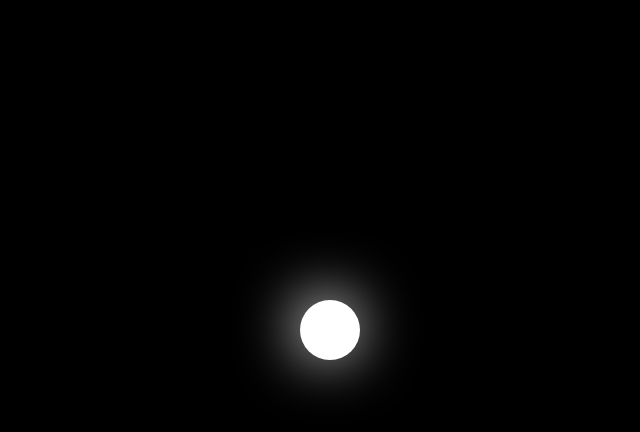
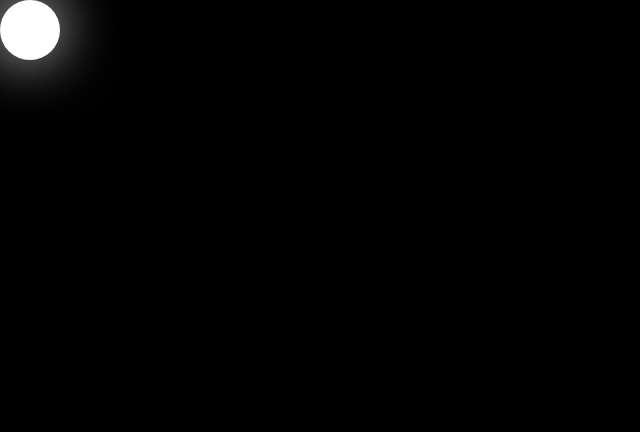
Before and after one commit to wilki-B/wilki-B.github.io, a plain HTML site: page index.html in a window 1280 px wide. Shown: the whole page, without its empty margins (0-640 px from the left). Drawn offline with Linux system fonts and the light colour scheme.

Commit message:
Actualizar colores.css

```diff
--- a/colores.css
+++ b/colores.css
@@ -18,8 +18,8 @@ width: 100%;
     width: 60px;
     height: 60px;
     border-radius: 50%;
-    top: 300px;
-    left: 300px;
+    top: 0px;
+    left: 0px;
     box-shadow: -3px -3px 60px white;
     z-index: 10;
     position: absolute;
```
